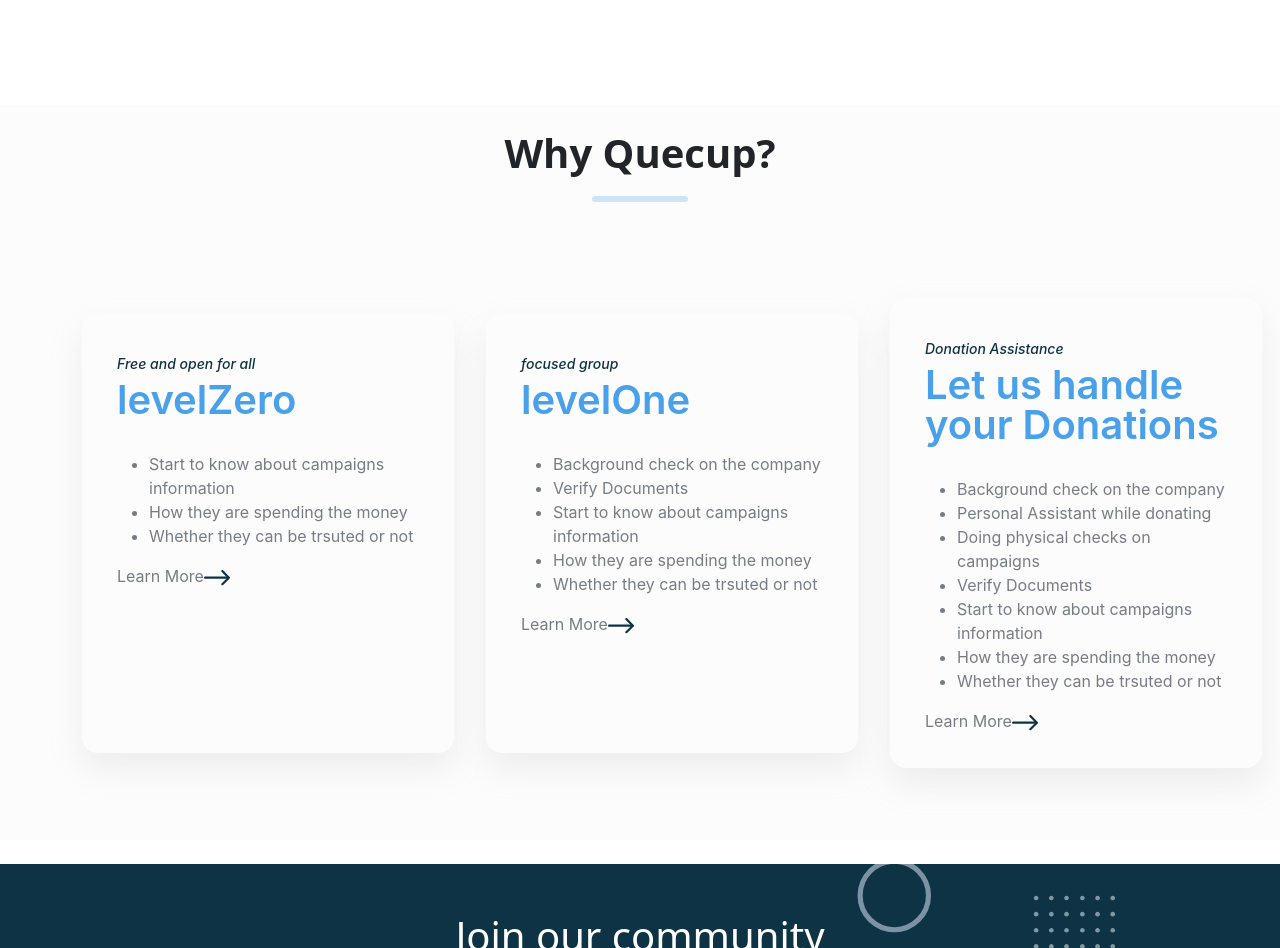
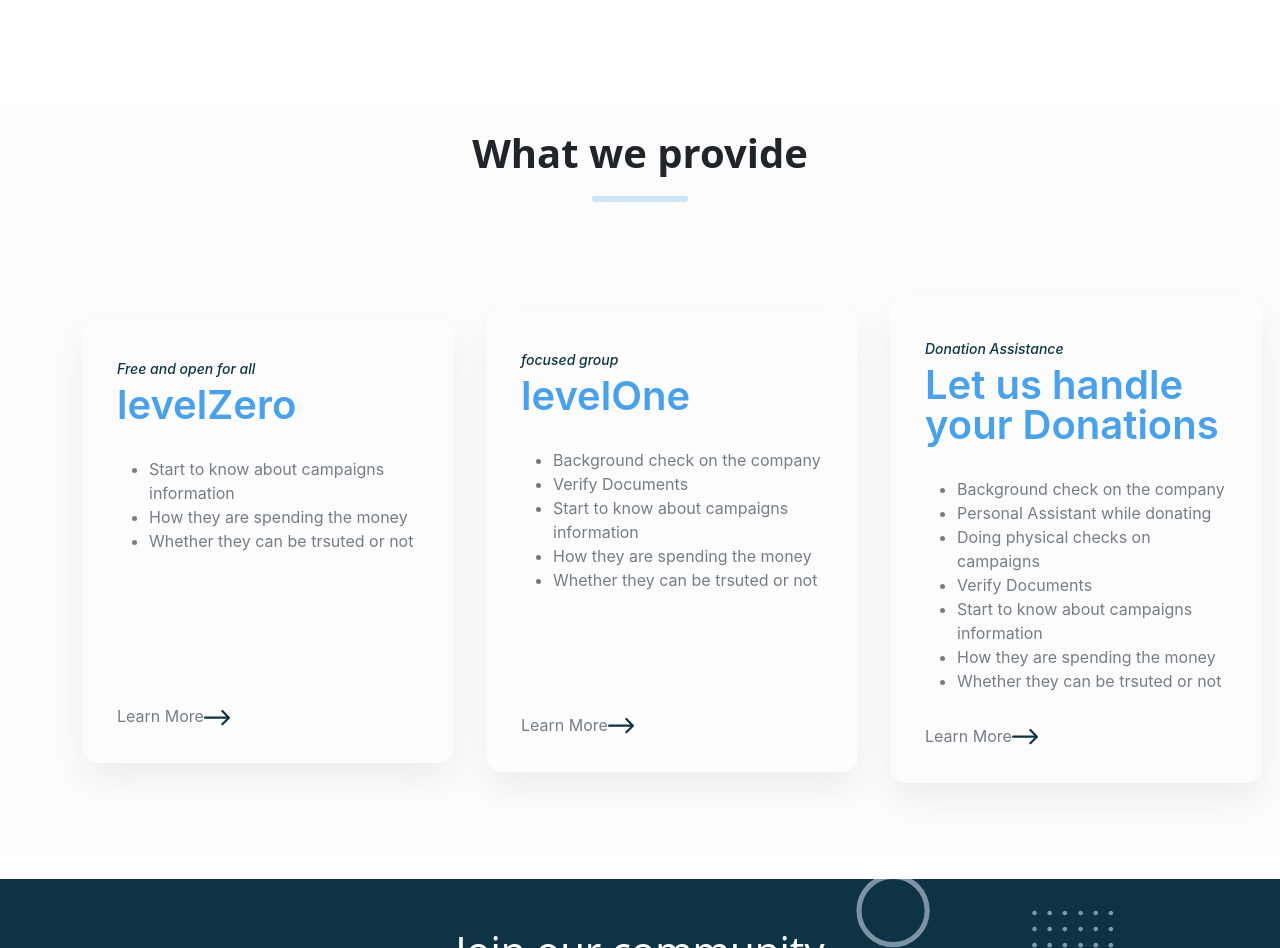
Before and after one commit to devanshdixit/quescup, a Next.js app: page / in a window 1280 px wide. Shown: the part 1460-2408 px from the top of the page. Built offline with nearby package versions, Linux system fonts and the light colour scheme.

Commit message:
updated text

```diff
--- a/components/Howitworks.jsx
+++ b/components/Howitworks.jsx
@@ -5,7 +5,7 @@
     return (
         <div style={{ backgroundColor: "#FCFCFC" }}>
             <div className="container mt-4 pt-4 mb-4 pb-4">
-                <h1 className={styles.header}>Why Quecup?</h1>
+                <h1 className={styles.header}>What we provide</h1>
                 <hr className={styles.hr} />
                 <div className="row mt-4 pt-4">
                     <div className={styles.trio}>
@@ -20,7 +20,7 @@
                                         <li className="list-item">Whether they can be trsuted or not</li>
                                     </ul>
                                 </div>
-                                <div className="card-arrow">
+                                <div className="card-arrow" style={{marginTop:"50%",maxHeight:"50px"}}>
                                     <span className="text">Learn More</span>
                                     <img src="/images/arrow.svg" alt="arrow" />
                                 </div>
@@ -39,9 +39,10 @@
                                         <li className="list-item">Whether they can be trsuted or not</li>
                                     </ul>
                                 </div>
-                                <div className="card-arrow"></div>
+                                <div className="card-arrow" style={{marginTop:"40%",maxHeight:"50px"}}>
                                 <span className="text">Learn More</span>
                                 <img src="/images/arrow.svg" alt="arrow" />
+                                </div>
                             </div>
                         </div>
                         <div className="col-md-4">
@@ -59,7 +60,7 @@
                                         <li className="list-item">Whether they can be trsuted or not</li>
                                     </ul>
                                 </div>
-                                <div className="card-arrow">
+                                <div className="card-arrow" style={{marginTop:"10%",maxHeight:"50px"}}>
                                     <span className="text">Learn More</span>
                                     <img src="/images/arrow.svg" alt="arrow" />
                                 </div>
--- a/components/Navbar.jsx
+++ b/components/Navbar.jsx
@@ -14,7 +14,7 @@
                     <div className={styles.headerlink}>Services</div>
                 </div>
                 <div className="col pt-4" style={{maxWidth:"120px"}}>
-                    <div className={styles.headerlink}>ContactUs</div>
+                    <div className={styles.headercontact}>ContactUs</div>
                 </div>
             </div>
         </Container>
--- a/components/Whyus.jsx
+++ b/components/Whyus.jsx
@@ -6,7 +6,7 @@
     <div className="container mt-4 pt-4 mb-4 pb-4">
       <h1 className={styles.header}>Why Quecup?</h1>
       <hr className={styles.hr} />
-      <div className="row mt-4 pt-4">
+      <div className="row ml-1 mr-1 mt-4 pt-4">
         <div className="col-md-4 mt-4">
           <div><img src="/images/whyus/beginner_friendly.svg" alt="" /></div>
           <div className={styles.subheading}>Info about campaigners</div>
@@ -32,7 +32,7 @@
           </p>
         </div>
       </div>
-      <div className="row mt-4 pt-4 mb-4 pb-4">
+      <div className="row ml-1 mr-1  mt-4 pt-4 mb-4 pb-4">
         <div className="col-md-4 mt-4">
           <div><img src="/images/whyus/people.svg" alt="" /></div>
           <div className={styles.subheading}>Dedicated Campaign Checkers</div>
--- a/styles/Header.module.css
+++ b/styles/Header.module.css
@@ -15,3 +15,19 @@
     font-size: 18px;
     transition-duration: .5s;
 }
+.headercontact{
+    color: #767d86;
+    letter-spacing: .08em;
+    padding-left: .3em;
+    padding-bottom: .2em;
+    transition-duration: .3s;
+    cursor: pointer;
+    position: relative;
+    font-family: Inter,sans-serif;
+    line-height: 24px;
+}
+@media (max-width: 600px) {
+    .headercontact{
+        display: none;
+    }
+}
```
